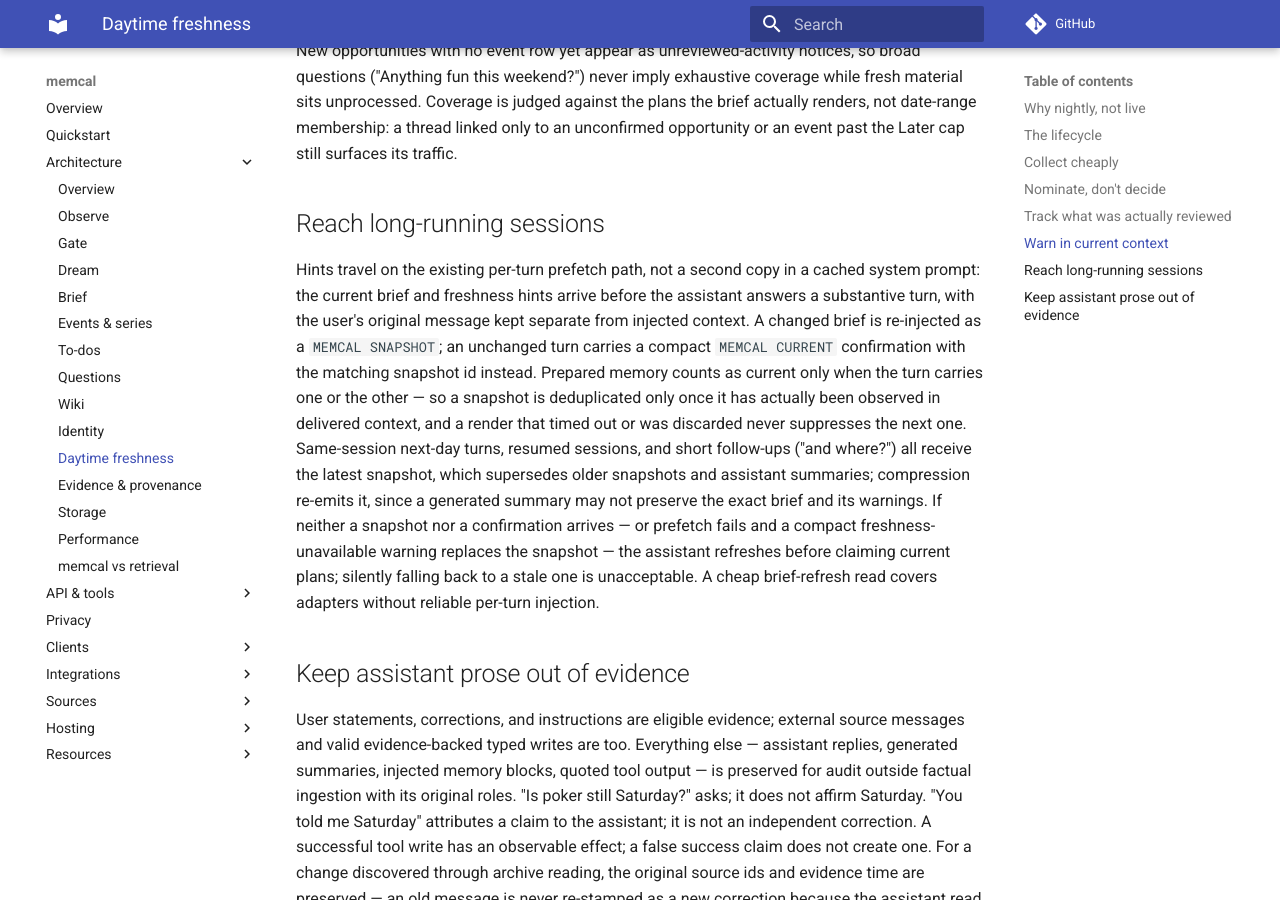
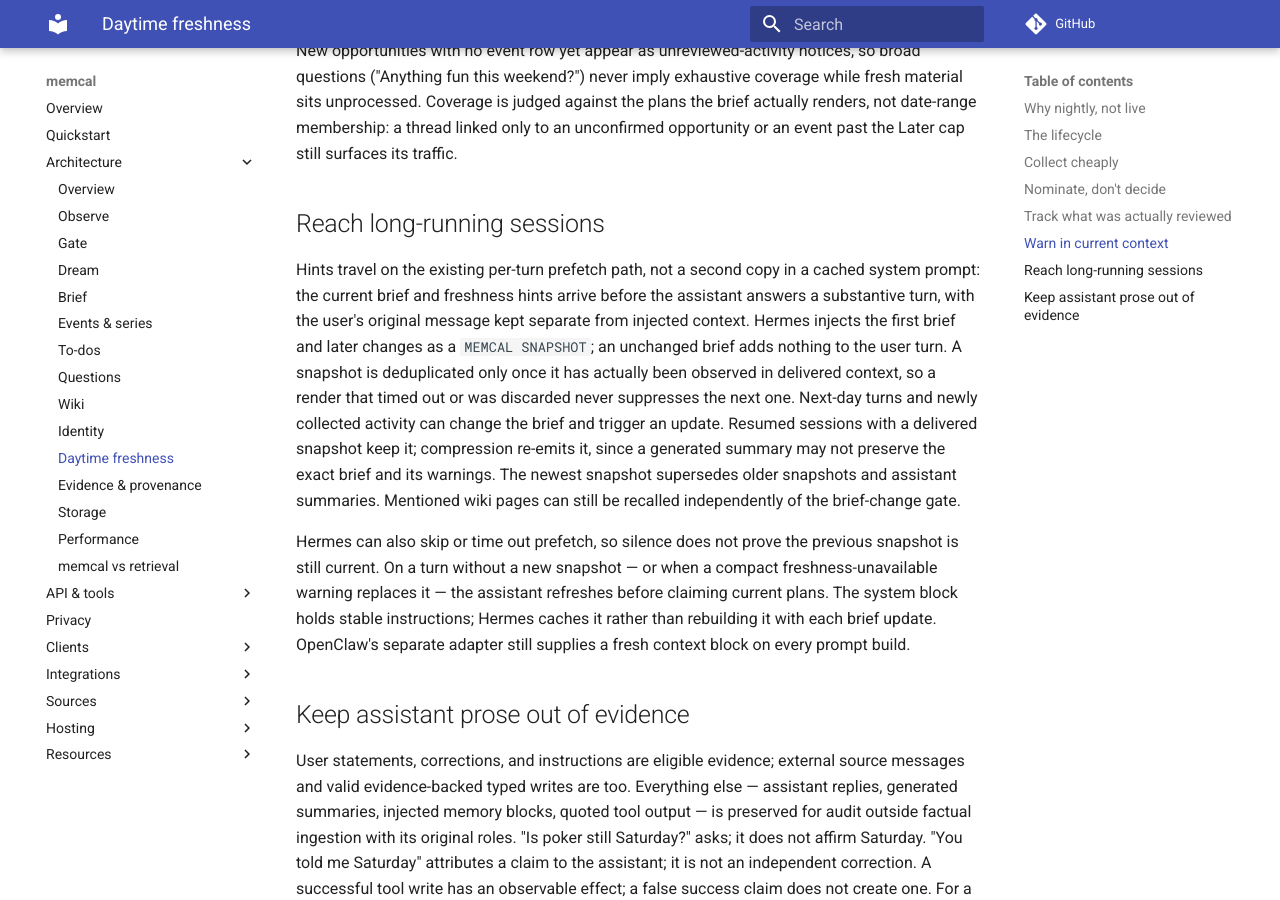
Before and after one commit to cuuush/memcal, an MkDocs documentation site: the page built from docs/architecture/freshness.md, in a window 1280 px wide and 900 px high, scrolled down 2845 px. Built offline with MkDocs 1.6.1 and Material for MkDocs 9.7.7, drawn with Linux system fonts in a browser that asks for light colours; comment, search, counter and statistics services are not loaded.

Commit message:
Keep unchanged Hermes brief context out of user turns

```diff
--- a/docs/architecture/freshness.md
+++ b/docs/architecture/freshness.md
@@ -125,19 +125,22 @@ unconfirmed opportunity or an event past the Later cap still surfaces its traffi
 Hints travel on the existing per-turn prefetch path, not a second copy in a cached
 system prompt: the current brief and freshness hints arrive before the assistant
 answers a substantive turn, with the user's original message kept separate from
-injected context. A changed brief is re-injected as a `MEMCAL SNAPSHOT`; an
-unchanged turn carries a compact `MEMCAL CURRENT` confirmation with the matching
-snapshot id instead. Prepared memory counts as current only when the turn carries
-one or the other — so a snapshot is deduplicated only once it has actually been
-observed in delivered context, and a render that timed out or was discarded never
-suppresses the next one. Same-session next-day turns, resumed sessions, and short
-follow-ups ("and where?") all receive the latest snapshot, which supersedes older
-snapshots and assistant summaries; compression re-emits it, since a generated
-summary may not preserve the exact brief and its warnings. If neither a snapshot
-nor a confirmation arrives — or prefetch fails and a compact freshness-unavailable
-warning replaces the snapshot — the assistant refreshes before claiming current
-plans; silently falling back to a stale one is unacceptable. A cheap brief-refresh
-read covers adapters without reliable per-turn injection.
+injected context. Hermes injects the first brief and later changes as a
+`MEMCAL SNAPSHOT`; an unchanged brief adds nothing to the user turn. A snapshot is
+deduplicated only once it has actually been observed in delivered context, so a
+render that timed out or was discarded never suppresses the next one. Next-day
+turns and newly collected activity can change the brief and trigger an update.
+Resumed sessions with a delivered snapshot keep it; compression re-emits it,
+since a generated summary may not preserve the exact brief and its warnings.
+The newest snapshot supersedes older snapshots and assistant summaries. Mentioned
+wiki pages can still be recalled independently of the brief-change gate.
+
+Hermes can also skip or time out prefetch, so silence does not prove the previous
+snapshot is still current. On a turn without a new snapshot — or when a compact
+freshness-unavailable warning replaces it — the assistant refreshes before
+claiming current plans. The system block holds stable instructions; Hermes caches
+it rather than rebuilding it with each brief update. OpenClaw's separate adapter
+still supplies a fresh context block on every prompt build.
 
 ## Keep assistant prose out of evidence
 
```
Also changed, not shown: AGENTS.md (+1 -1 lines), CHANGELOG.md (+6 -0 lines), README.md (+7 -0 lines), docs/integrations/hermes.md (+19 -3 lines), skills/memcal-install/SKILL.md (+1 -1 lines), 4 other files.
